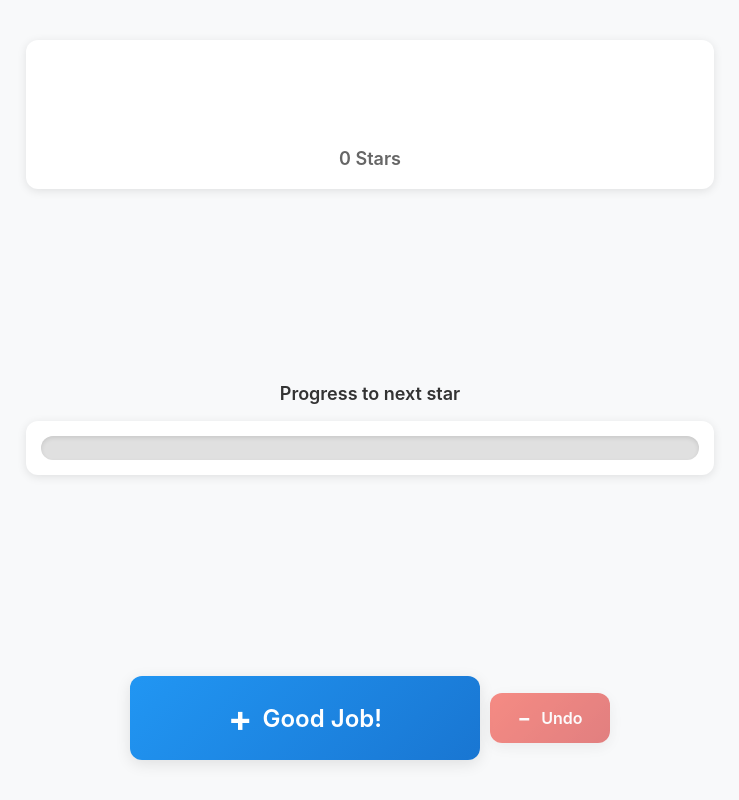
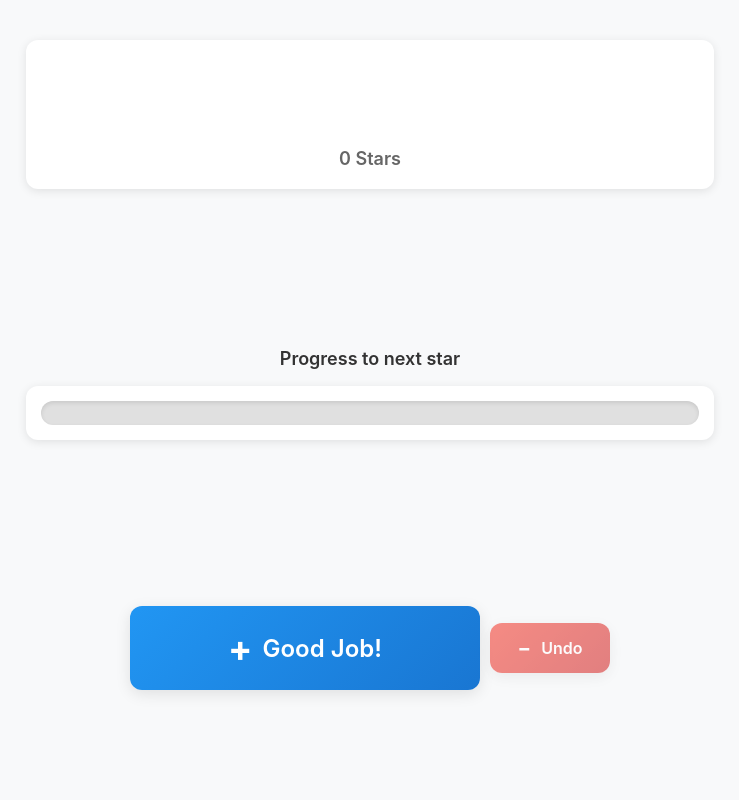
Before and after one commit to jmelis/stars-reward, a plain HTML site: page index.html in a window 1280 px wide. Shown: the whole page, without its empty margins (270-1009 px from the left). Drawn offline with Linux system fonts and the light colour scheme.

Commit message:
try again with margins

```diff
--- a/styles.css
+++ b/styles.css
@@ -48,12 +48,12 @@ body {
 .container {
     max-width: 768px;
     margin: 0 auto;
-    min-height: 100vh;
-    min-height: 100dvh; /* Dynamic viewport height for mobile */
+    min-height: calc(100vh - 100px); /* Reserve space for mobile UI */
+    min-height: calc(100dvh - 50px); /* Dynamic viewport with buffer */
     display: flex;
     flex-direction: column;
     padding: 15px;
-    padding-bottom: max(15px, env(safe-area-inset-bottom, 15px)); /* Safe area for iOS */
+    padding-bottom: 80px; /* Large bottom padding for mobile browsers */
     gap: 15px;
 }
 
@@ -191,6 +191,7 @@ body {
 /* Controls section */
 .controls-section {
     flex-shrink: 0;
+    margin-bottom: 20px; /* Extra space at bottom */
 }
 
 .button-container {
```
